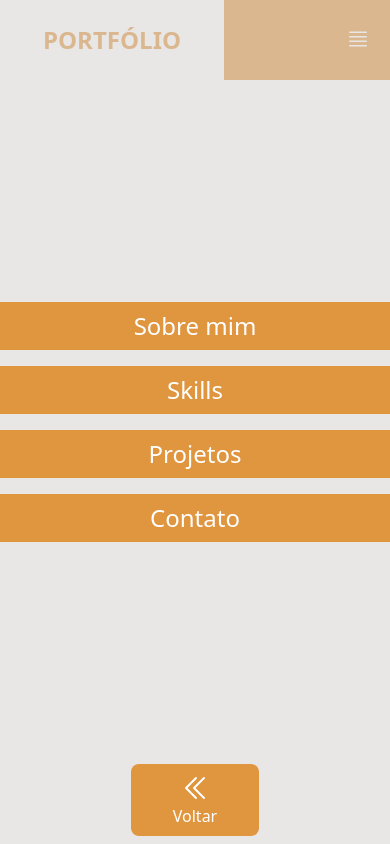
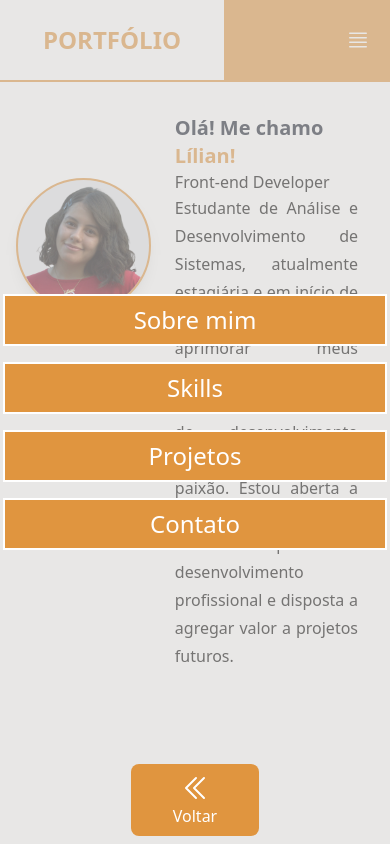
Before and after one commit to liliangeovana/portfolio, a website: page index.html in a window 390 px wide. Both pictures are taken after a click on the button 358 px from the left and 39 px from the top of the page. Drawn offline with Linux system fonts and the light colour scheme.

Commit message:
aboutMe mobile

```diff
--- a/index.html
+++ b/index.html
@@ -7,11 +7,12 @@
     <link rel="stylesheet" href="./public/style.css">
 </head>
 <body>
+
     <!--navbar-->
     <section>
         <nav class="flex items-center justify-between m-0 p-0 bg-customColor">
             <!-- Logo ou título -->
-            <div class="block text-customColor w-56 p-6 bg-white text-center font-bold text-2xl uppercase">Portfólio</div>
+            <div class="block text-customColor w-56 p-6 bg-white border-b-customColor border-b-2 text-center font-bold text-2xl uppercase">Portfólio</div>
 
 
             <!-- MENU HAMBURGUER -->
@@ -65,22 +66,26 @@
 
                 <ul class="text-white text-2xl font-medium space-y-4 w-full text-center">
                     <li>
-                        <button class="w-full p-2 hover:p-2 hover:border hover:bg-white hover:border-customColor hover:text-customColor hover:font-semibold">
+                        <button
+                        class="w-96 p-2 border-2 border-white hover:p-2 hover:border hover:bg-white hover:border-customColor hover:text-customColor hover:font-semibold">
                             Sobre mim
                         </button>
                     </li>
                     <li>
-                        <button class="w-full p-2 hover:p-2 hover:border hover:bg-white hover:border-customColor hover:text-customColor hover:font-semibold">
+                        <button
+                        class="w-96 p-2 border-2 border-white hover:p-2 hover:border hover:bg-white hover:border-customColor hover:text-customColor hover:font-semibold">
                             Skills
                         </button>
                     </li>
                     <li>
-                        <button class="w-full p-2 hover:p-2 hover:border hover:bg-white hover:border-customColor hover:text-customColor hover:font-semibold">
+                        <button
+                        class="w-96 p-2 border-2 border-white hover:p-2 hover:border hover:bg-white hover:border-customColor hover:text-customColor hover:font-semibold">
                             Projetos
                         </button>
                     </li>
                     <li>
-                        <button class="w-full p-2 hover:p-2 hover:border hover:bg-white hover:border-customColor hover:text-customColor hover:font-semibold">
+                        <button
+                        class="w-96 p-2 border-2 border-white hover:p-2 hover:border hover:bg-white hover:border-customColor hover:text-customColor hover:font-semibold">
                             Contato
                         </button>
                     </li>
@@ -88,6 +93,21 @@
             </div>
         </div>
     </section>
+
+    <!--about me-->
+    <section class="flex flex-auto  md:flex-row space-x-2 p-4">
+
+        <div id="profilePicture" class="w-60 mt-10 md:w-48 mb-4 md:mb-0">
+            <img src="./public/assets/img/profile.png" alt="" class="mt-10 rounded-full border-customColor border-2 bg-gray-200 shadow-lg">
+        </div>
+
+        <div id="aboutMe" class="w-full m-auto  p-4">
+            <h1 class="text-xl m-auto font-extrabold text-gray-900 sm:text-3xl ">Olá! Me chamo <span class="text-customColor">Lílian!</span></h1>
+            <h2>Front-end Developer</h2>
+            <p class="text-justify leading-7">Estudante de Análise e Desenvolvimento de Sistemas, atualmente estagiária e em início de carreira. Busco aprimorar meus conhecimentos, especialmente na área de desenvolvimento web, pela qual tenho paixão. Estou aberta a oportunidades que contribuam para meu desenvolvimento profissional e disposta a agregar valor a projetos futuros.</p>
+        </div>
+    </section>
+
     <script src="./public/script.js"></script>
 </body>
 </html>
```
Also changed, not shown: public/assets/img/profile.png (added), public/style.css.
